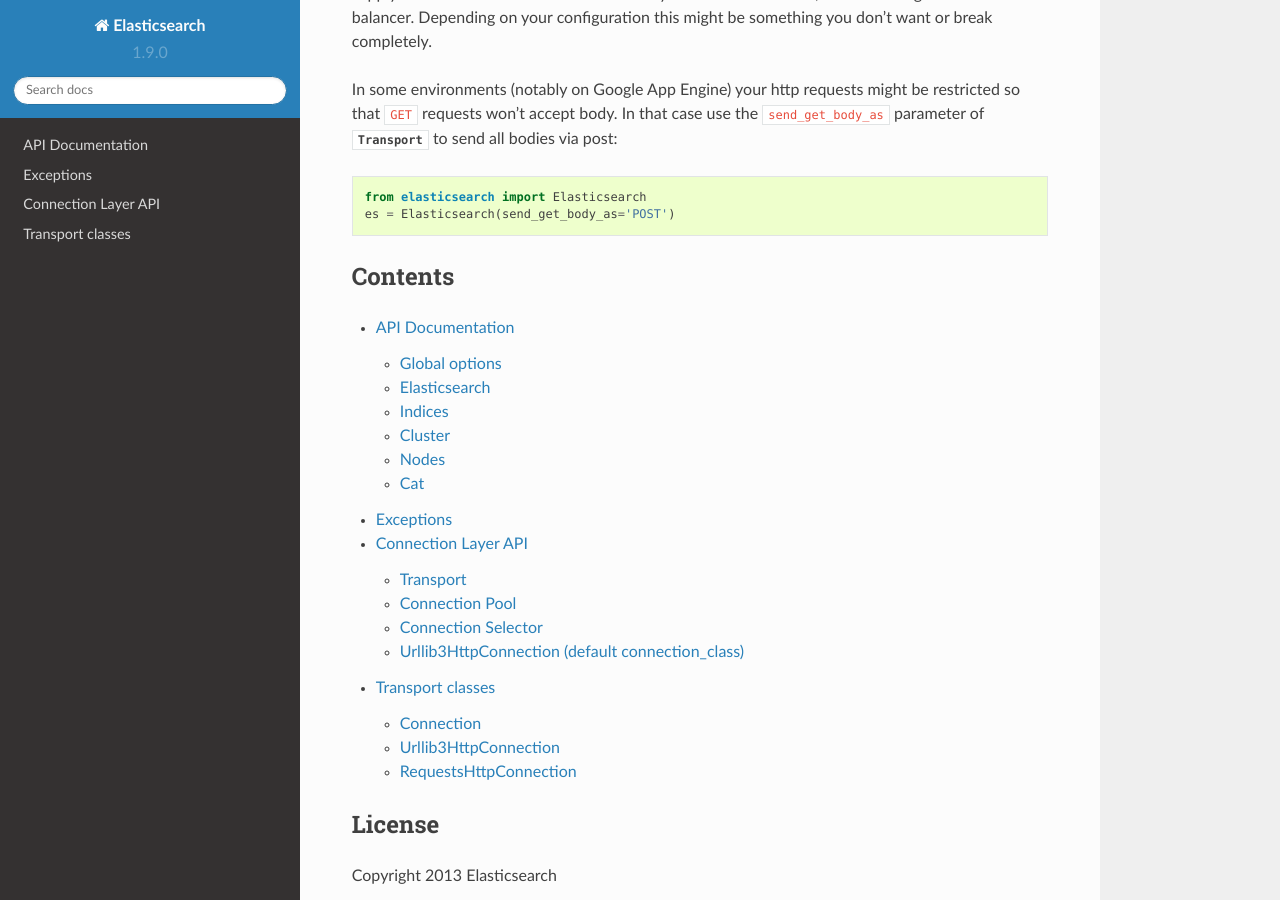
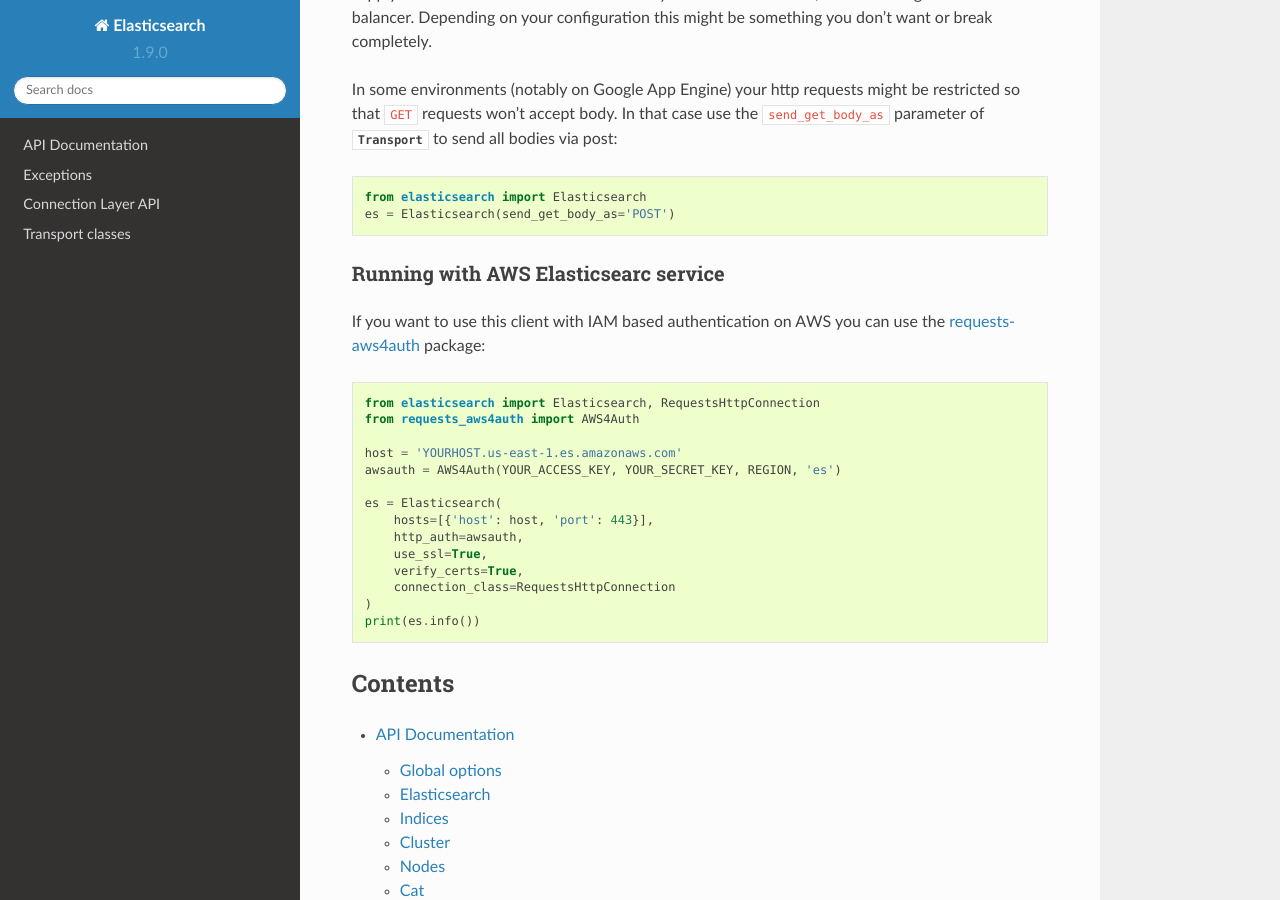
Before and after one commit to Logiclayer1111/elasticsearch, a Sphinx documentation site: the page built from docs/index.rst, in a window 1280 px wide and 900 px high, scrolled down 3829 px. Built offline with Sphinx 7.4.7 and the Read the Docs theme 2.0.0, drawn with Linux system fonts in a browser that asks for light colours; pages that are not in the unit, such as notebooks, are missing from menus.

Commit message:
Added docs about AWS using IAM

```diff
--- a/docs/index.rst
+++ b/docs/index.rst
@@ -222,6 +222,29 @@
     from elasticsearch import Elasticsearch
     es = Elasticsearch(send_get_body_as='POST')
 
+Running with AWS Elasticsearc service
+~~~~~~~~~~~~~~~~~~~~~~~~~~~~~~~~~~~~~
+
+If you want to use this client with IAM based authentication on AWS you can use
+the `requests-aws4auth`_ package::
+
+    from elasticsearch import Elasticsearch, RequestsHttpConnection
+    from requests_aws4auth import AWS4Auth
+
+    host = 'YOURHOST.us-east-1.es.amazonaws.com'
+    awsauth = AWS4Auth(YOUR_ACCESS_KEY, YOUR_SECRET_KEY, REGION, 'es')
+
+    es = Elasticsearch(
+        hosts=[{'host': host, 'port': 443}],
+        http_auth=awsauth,
+        use_ssl=True,
+        verify_certs=True,
+        connection_class=RequestsHttpConnection
+    )
+    print(es.info())
+
+.. _requests-aws4auth: https://pypi.python.org/pypi/requests-aws4auth
+
 Contents
 --------
 
```
